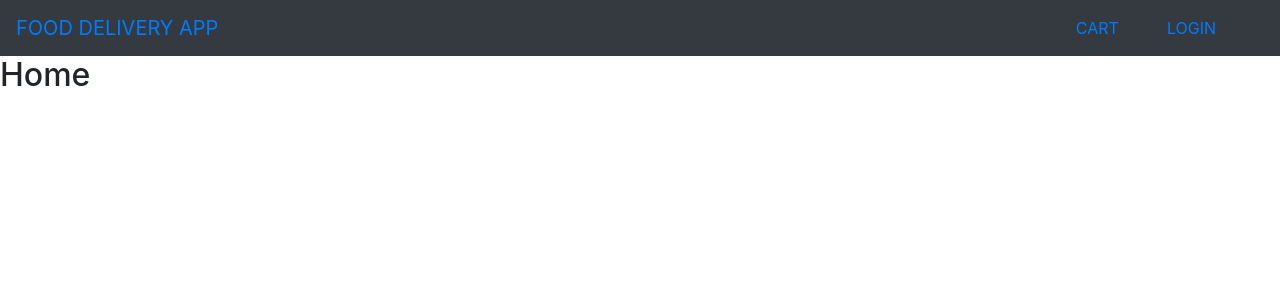
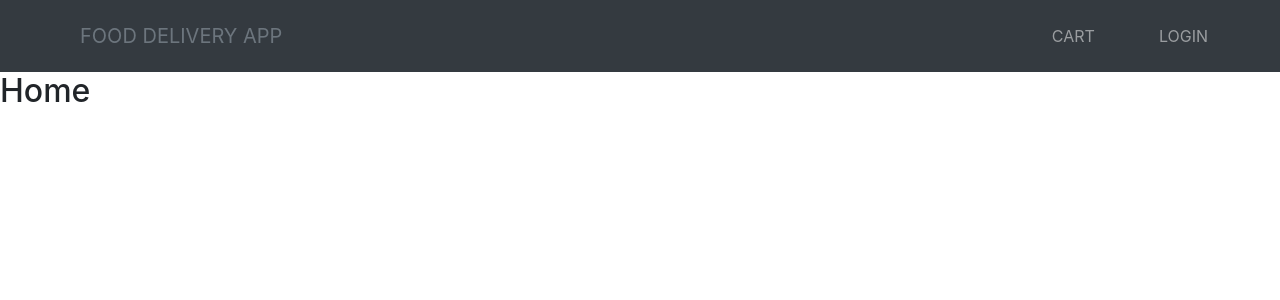
Before and after one commit to nikmat1996/food-delivery-app, a React (Create React App) app: page / in a window 1280 px wide. Shown: the top 300 px of the page. Built offline with nearby package versions, Linux system fonts and the light colour scheme.

Commit message:
Updated Header

```diff
--- a/src/components/Header.jsx
+++ b/src/components/Header.jsx
@@ -7,15 +7,15 @@
     const adminLoggedIn = false
     return (
         <Navbar collapseOnSelect expand="lg" bg="dark" variant="dark">
-            <Navbar.Brand><Link to="/">FOOD DELIVERY APP</Link></Navbar.Brand>
+            <Navbar.Brand><Link className="ml-5 nav-link text-secondary" to="/">FOOD DELIVERY APP</Link></Navbar.Brand>
             <Navbar.Toggle aria-controls="responsive-navbar-nav" />
             <Navbar.Collapse id="responsive-navbar-nav">
             <Nav className="ml-auto">
-                {!adminLoggedIn? null :<Link className="mr-5" to="/allDetails">STATS</Link>}
-                {!adminLoggedIn? null :<Link className="mr-5" to="/add">ADD RESTAURANT</Link>}
-                {!userLoggedIn? null :<Link className="mr-5" to="/orders">ORDERS</Link>}
-                {adminLoggedIn? null :<Link className="mr-5" to="/cart">CART</Link>}
-                <Link className="mr-5" to="/log">{userLoggedIn || adminLoggedIn ?'LOGOUT' :'LOGIN'}</Link>
+                {!adminLoggedIn? null :<Link className="mr-5 nav-link" to="/allDetails">STATS</Link>}
+                {!adminLoggedIn? null :<Link className="mr-5 nav-link" to="/add">ADD RESTAURANT</Link>}
+                {!userLoggedIn? null :<Link className="mr-5 nav-link" to="/orders">ORDERS</Link>}
+                {adminLoggedIn? null :<Link className="mr-5 nav-link" to="/cart">CART</Link>}
+                <Link className="mr-5 nav-link" to="/log">{userLoggedIn || adminLoggedIn ?'LOGOUT' :'LOGIN'}</Link>
             </Nav>
             </Navbar.Collapse>
         </Navbar>
```
